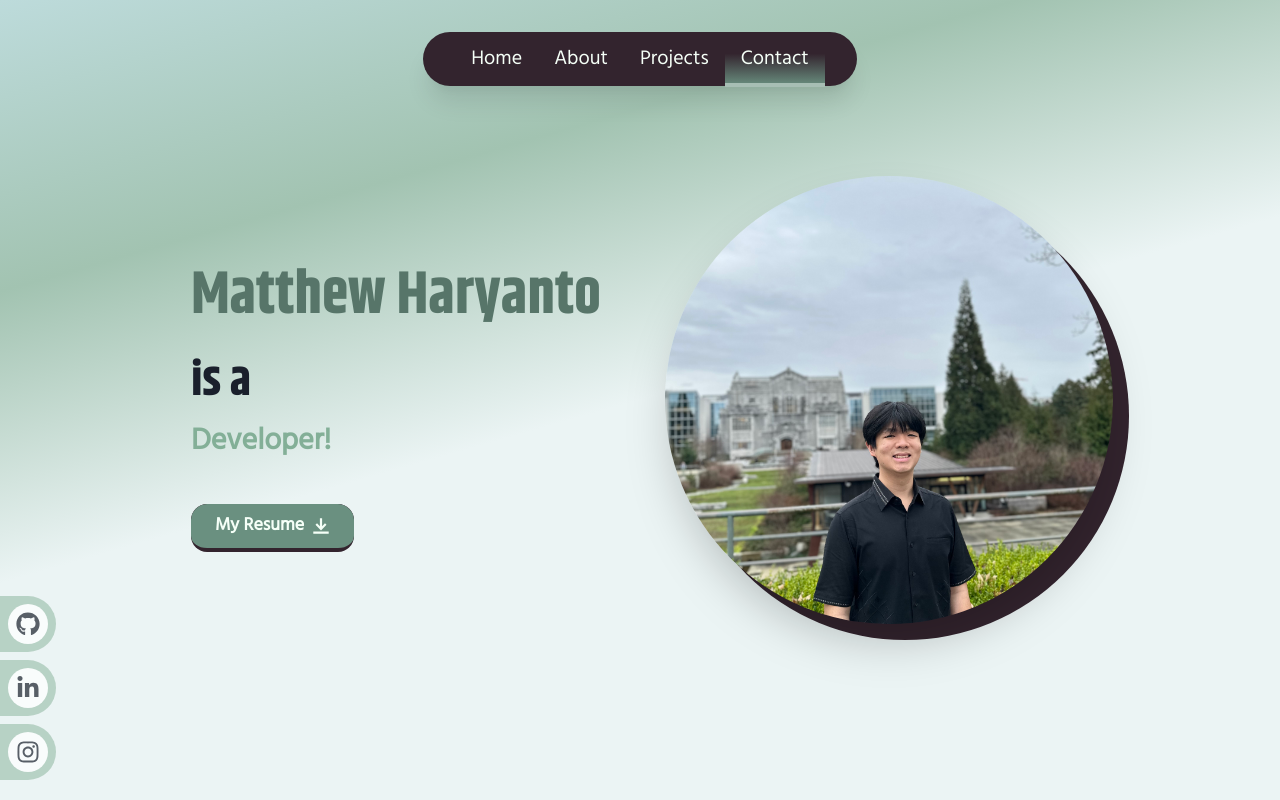
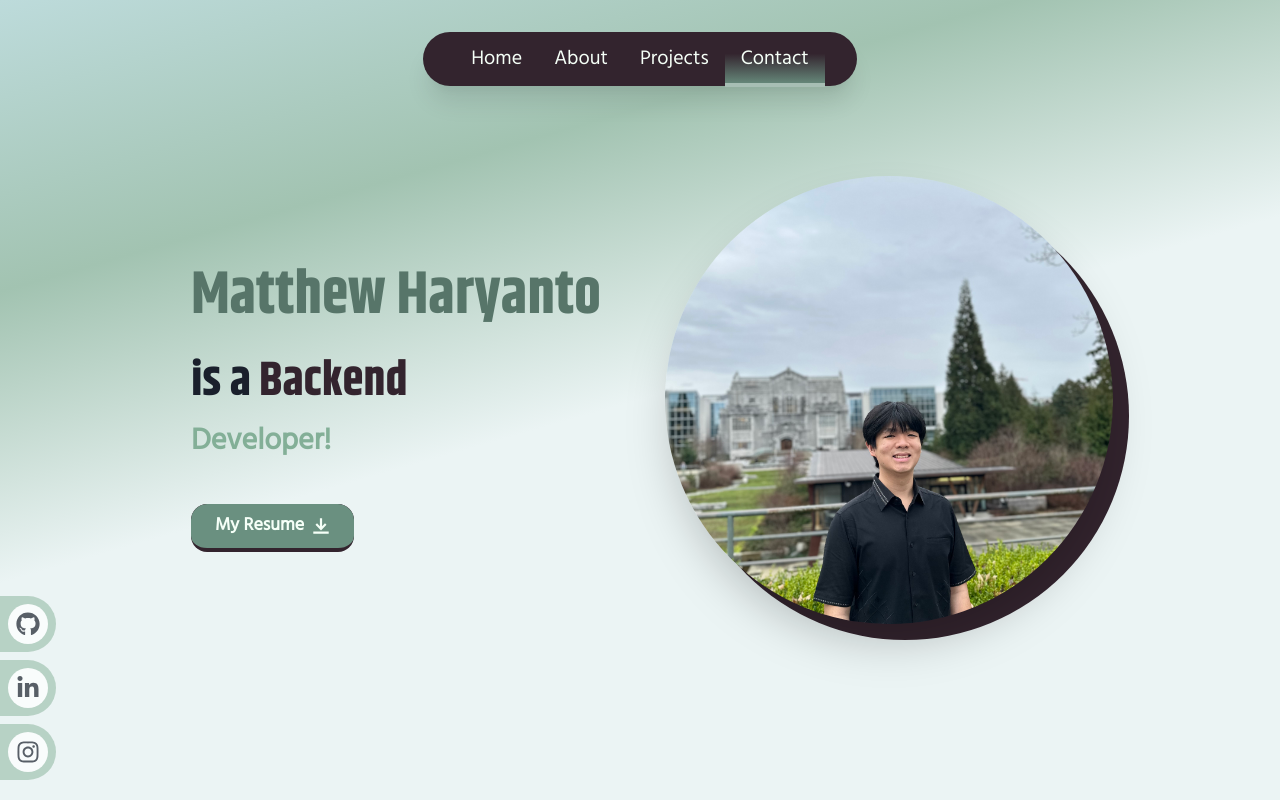
Before and after one commit to MatthewAnder/personal-portfolio, a Next.js app: page / in a window 1280 px wide. Shown: the top 800 px of the page. Built offline with nearby package versions, Linux system fonts and the light colour scheme.

Commit message:
chore: minor change

```diff
--- a/src/components/Typewriter.tsx
+++ b/src/components/Typewriter.tsx
@@ -1,12 +1,7 @@
 "use client";
 
 import { Heading } from "@chakra-ui/react";
-import {
-  animate,
-  motion,
-  useMotionValue,
-  useTransform
-} from "framer-motion";
+import { animate, motion, useMotionValue, useTransform } from "framer-motion";
 import { useEffect } from "react";
 
 interface HomePage {
@@ -17,7 +12,7 @@ const MotionHeading = motion(Heading);
 
 const Typewriter = () => {
   const textIndex = useMotionValue(0);
-  const texts = ["Frontend", "Backend", "Game", "Cybersecurity"];
+  const texts = ["Frontend", "Backend", "Game", "Graphics"];
 
   const baseText = useTransform(textIndex, (latest) => texts[latest] || "");
   const count = useMotionValue(0);
@@ -30,7 +25,7 @@ const Typewriter = () => {
   useEffect(() => {
     animate(count, 60, {
       type: "tween",
-      duration: 3,
+      duration: 2,
       ease: "easeIn",
       repeat: Infinity,
       repeatType: "reverse",
```
